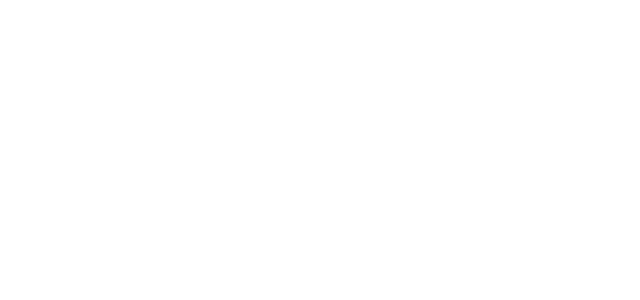
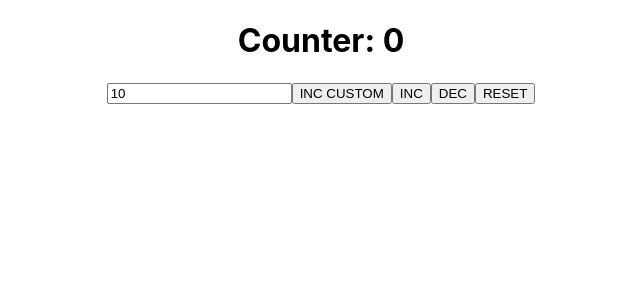
Before and after one commit to shas02/react_2021, a React (Create React App) app: page / in a window 1280 px wide. Shown: the top 300 px of the page, without its empty margins (319-959 px from the left). Built offline with nearby package versions, Linux system fonts and the light colour scheme.

Commit message:
Made redux practice 1

```diff
--- a/src/App.js
+++ b/src/App.js
@@ -1,9 +1,52 @@
+import React from "react";
 import './App.css';
+import {useSelector, useDispatch} from "react-redux";
 
+const Counter = () => {
+    const counter = useSelector((state) => state.counter)
+
+
+    const dispatch = useDispatch();
+    const [value, setValue] = React.useState(10)
+    return (
+        <div>
+            <h1>Counter: {counter}</h1>
+
+            <input type="number" value={value} onChange={({target: {value}}) => {
+                setValue(value)
+            }
+            }/>
+
+            <button onClick={() => {
+                dispatch({type: 'INC_CUSTOM', payload: Number(value)})
+            }
+            }>INC CUSTOM
+            </button>
+
+            <button onClick={() => {
+                dispatch({type: 'INC'})
+            }
+            }>INC
+            </button>
+            <button onClick={() => {
+                dispatch({type: 'DEC'})
+            }
+            }>DEC
+            </button>
+            <button onClick={() => {
+                dispatch({type: 'RESET'})
+            }
+            }>RESET
+            </button>
+        </div>
+
+    )
+}
 
 function App() {
     return (
         <div className="App">
+            <Counter/>
 
         </div>
     );
--- a/src/index.js
+++ b/src/index.js
@@ -4,11 +4,82 @@
 import App from './App';
 import reportWebVitals from './reportWebVitals';
 
+import {createStore} from 'redux';
+import {Provider} from 'react-redux'
+const initialState = {
+    counter: 0
+}
+
+const reducer = (state = initialState, action) => {
+
+    switch (action.type) {
+        case 'INC_CUSTOM': {
+            return {
+                ...state,
+                counter: state.counter + action.payload
+            };
+        }
+        case 'INC': {
+            return {
+                ...state,
+                counter: state.counter + 1
+            };
+        }
+        case 'DEC': {
+            return {
+                ...state,
+                counter: state.counter - 1
+            };
+        }
+        case 'RESET': {
+            return {
+                ...state,
+                counter: 0
+            };
+        }
+        default:
+            return state
+    }
+
+    // if (action.type === 'INC') {
+    //     return {
+    //         ...state,
+    //         counter: state.counter + 1
+    //     };
+    // }
+    // if (action.type === 'DEC') {
+    //     return {
+    //         ...state,
+    //         counter: state.counter - 1
+    //     };
+    // }
+    // if (action.type === 'RESET') {
+    //     return {
+    //         ...state,
+    //         counter: 0
+    //     };
+    // }
+    //
+    // return state;
+}
+
+const store = createStore(reducer);
+
+// store.subscribe(() => {
+//     console.log('TUT!!!', store.getState())
+// })
+//
+// store.dispatch({type: 'INC'})
+// store.dispatch({type: 'INC'})
+// store.dispatch({type: 'INC'})
+
 ReactDOM.render(
-  <React.StrictMode>
-    <App />
-  </React.StrictMode>,
-  document.getElementById('root')
+    <React.StrictMode>
+        <Provider store={store}>
+            <App/>
+        </Provider>
+    </React.StrictMode>,
+    document.getElementById('root')
 );
 
 // If you want to start measuring performance in your app, pass a function
```
